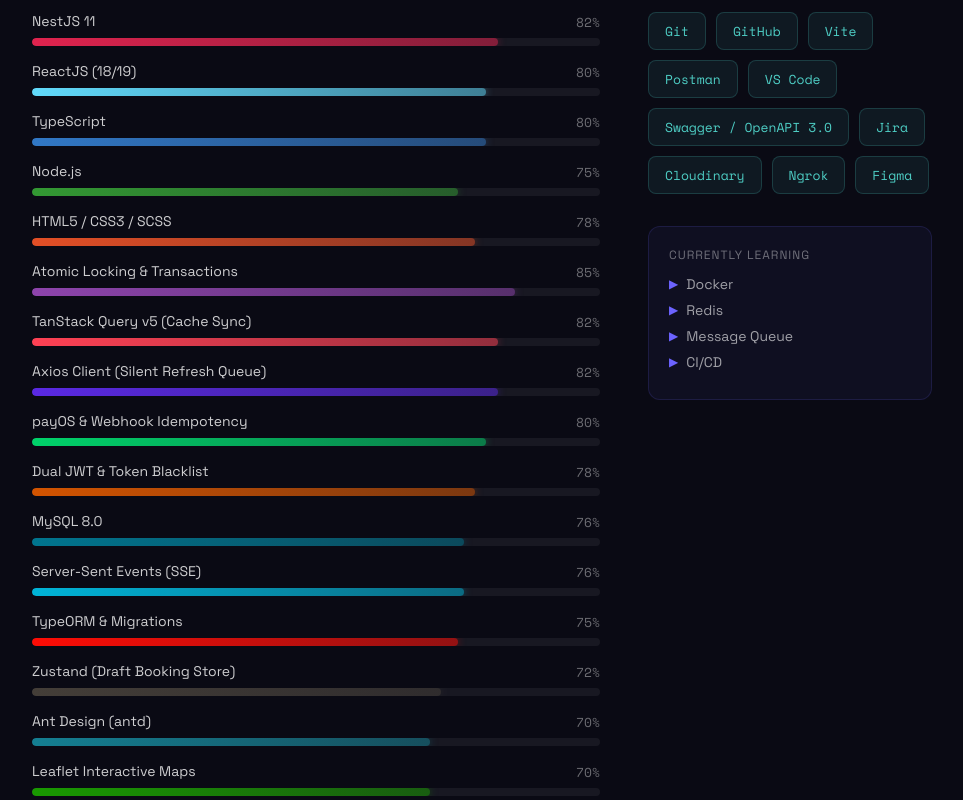
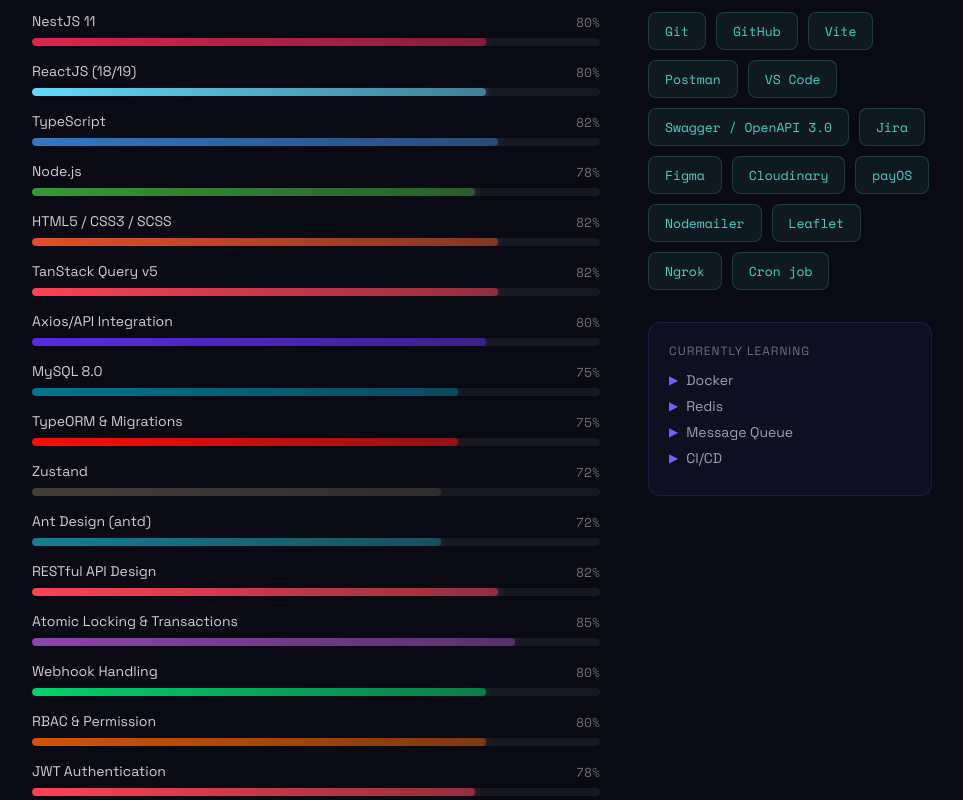
Before and after one commit to cmtan04/Porfolio, a React (Create React App) app: page / in a window 1280 px wide. Shown: the part 2000-2800 px from the top of the page, without its empty margins (158-1121 px from the left). Built offline with nearby package versions, Linux system fonts and the light colour scheme.

Commit message:
feat: add data configuration file for portfolio content and project details

```diff
--- a/src/data/data.ts
+++ b/src/data/data.ts
@@ -183,33 +183,30 @@ const portfolioData: PortfolioData = {
   skills: {
     technical: [
       // --- 1. CORE STACK (NỀN TẢNG CHÍNH: 78% - 82%) ---
-      { name: "NestJS 11", level: 82, color: "#E0234E" },
+      { name: "NestJS 11", level: 80, color: "#E0234E" },
       { name: "ReactJS (18/19)", level: 80, color: "#61DAFB" },
-      { name: "TypeScript", level: 80, color: "#3178C6" },
-      { name: "Node.js", level: 75, color: "#339933" },
-      { name: "HTML5 / CSS3 / SCSS", level: 78, color: "#E34F26" },
-
-      // --- 2. ADVANCED PATTERNS (ĐIỂM SÁNG KỸ THUẬT: 80% - 85%) ---
-      // Điểm cao nhất 85% dành cho kỹ thuật khó nhất bạn đã tự giải quyết
-      { name: "Atomic Locking & Transactions", level: 85, color: "#8E44AD" },
-      { name: "TanStack Query v5 (Cache Sync)", level: 82, color: "#FF4154" },
+      { name: "TypeScript", level: 82, color: "#3178C6" },
+      { name: "Node.js", level: 78, color: "#339933" },
+      { name: "HTML5 / CSS3 / SCSS", level: 82, color: "#E34F26" },
+      { name: "TanStack Query v5", level: 82, color: "#FF4154" },
       {
-        name: "Axios Client (Silent Refresh Queue)",
-        level: 82,
+        name: "Axios/API Integration",
+        level: 80,
         color: "#5A29E4",
       },
-      { name: "payOS & Webhook Idempotency", level: 80, color: "#00D26A" },
-      { name: "Dual JWT & Token Blacklist", level: 78, color: "#D35400" },
+      { name: "MySQL 8.0", level: 75, color: "#00758F" },
+      { name: "TypeORM & Migrations", level: 75, color: "#FE0C05" },
+      { name: "Zustand", level: 72, color: "#443E38" },
+      { name: "Ant Design (antd)", level: 72, color: "#147F92" },
 
-      // --- 3. DATABASE & REALTIME (75% - 76%) ---
-      { name: "MySQL 8.0", level: 76, color: "#00758F" },
-      { name: "Server-Sent Events (SSE)", level: 76, color: "#00B4D8" },
-      { name: "TypeORM & Migrations", level: 75, color: "#FE0C05" },
+      { name: "RESTful API Design", level: 82, color: "#FF4154" },
 
-      // --- 4. UI LIBS & INTEGRATIONS (70% - 72%) ---
-      { name: "Zustand (Draft Booking Store)", level: 72, color: "#443E38" },
-      { name: "Ant Design (antd)", level: 70, color: "#147F92" },
-      { name: "Leaflet Interactive Maps", level: 70, color: "#199900" },
+      { name: "Atomic Locking & Transactions", level: 85, color: "#8E44AD" },
+      { name: "Webhook Handling", level: 80, color: "#00D26A" },
+      { name: "RBAC & Permission", level: 80, color: "#D35400" },
+      { name: "JWT Authentication", level: 78, color: "#FF4154" },
+      { name: "Server-Sent Events (SSE)", level: 75, color: "#00B4D8" },
+      { name: "Socket.IO", level: 40, color: "#9945FF" },
     ],
 
     tools: [
@@ -220,9 +217,13 @@ const portfolioData: PortfolioData = {
       "VS Code",
       "Swagger / OpenAPI 3.0",
       "Jira",
+      "Figma",
       "Cloudinary",
+      "payOS",
+      "Nodemailer",
+      "Leaflet",
       "Ngrok",
-      "Figma",
+      "Cron job",
     ],
 
     soft: [
@@ -249,11 +250,11 @@ const portfolioData: PortfolioData = {
         "TypeORM",
         "TanStack Query v5",
         "Zustand",
+        "Ant Design",
         "payOS",
         "SSE",
+        "Nodemailer",
         "Leaflet",
-        "RBAC",
-        "Nodemailer",
       ],
       image: "🏡",
       color: "#6C63FF",
```
